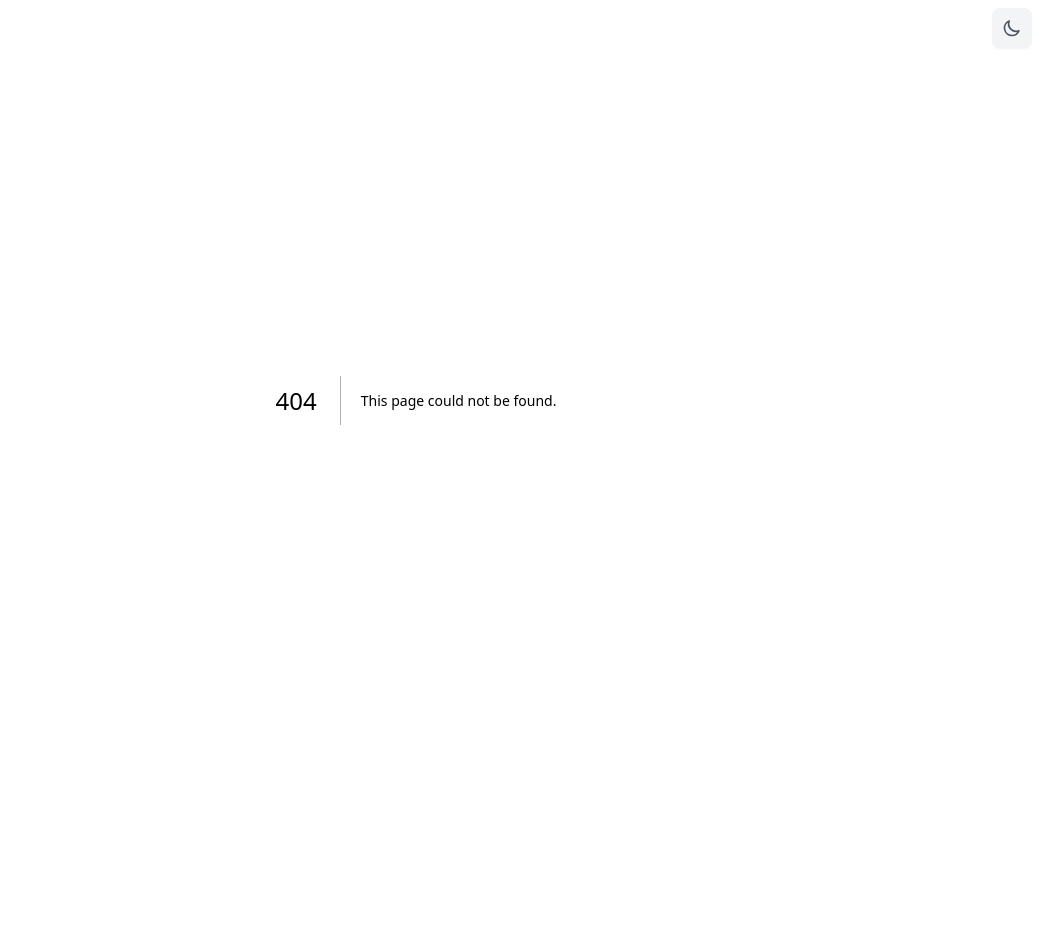
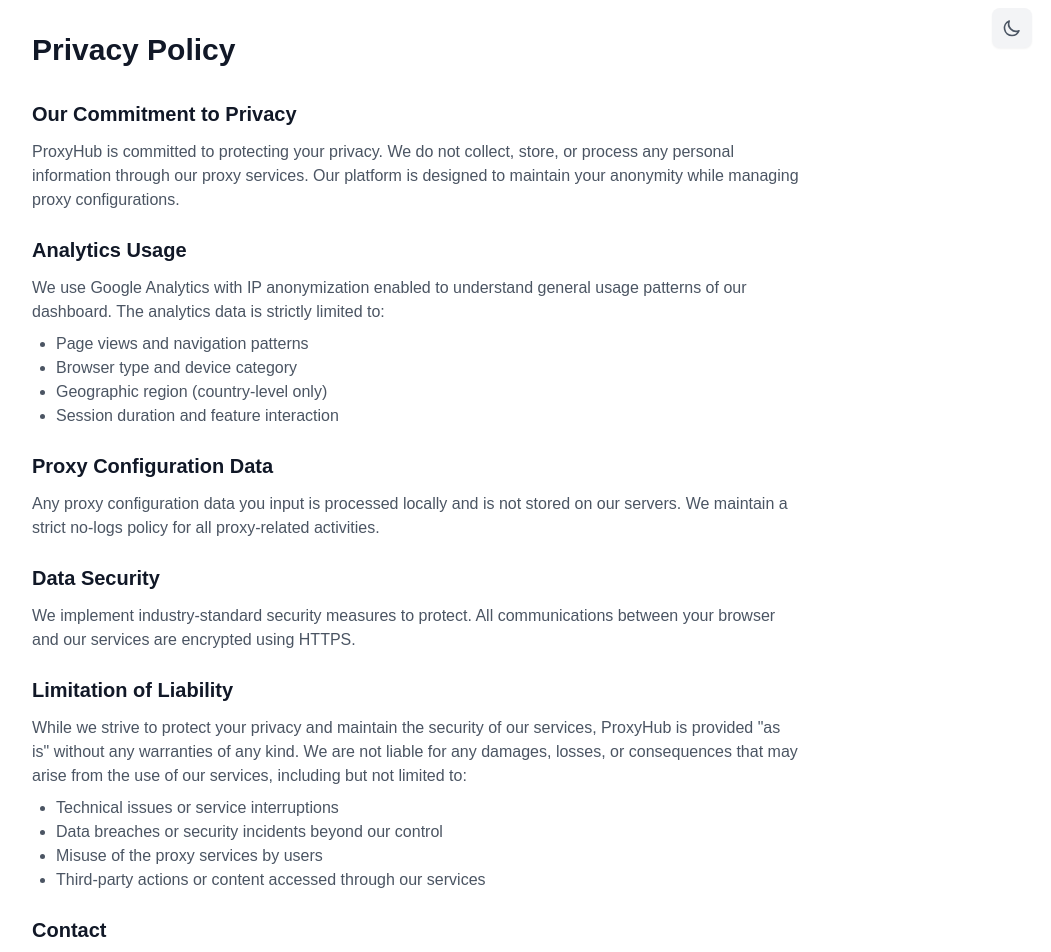
Before and after one commit to cube-root/proxyhub-dashboard, a Next.js app: page /privacy in a window 1280 px wide. Before the commit this address had no page. Shown: the top 952 px of the page, without its empty margins (224-1275 px from the left). Before the commit the page ends 800 px from the top, so only its background shows below. Built offline with nearby package versions, Linux system fonts and the light colour scheme.

Commit message:
landing page wip

```diff
--- a/package.json
+++ b/package.json
@@ -12,6 +12,7 @@
     "lint": "next lint"
   },
   "dependencies": {
+    "@next/third-parties": "^15.1.6",
     "lucide-react": "^0.473.0",
     "next": "15.1.5",
     "react": "^19.0.0",
--- a/src/app/page.tsx
+++ b/src/app/page.tsx
@@ -1,10 +1,11 @@
 "use client";
 import { ThemeToggle } from "@/components/ThemeToggle";
-
-// export const dynamic = "force-static";
+import { GoogleAnalytics } from "@next/third-parties/google";
 
 export default function Home() {
   return (
+    <>
+      <GoogleAnalytics gaId={process?.env?.NEXT_PUBLIC_GA_MEASUREMENT_ID!} />
       <div className="relative flex min-h-screen flex-col bg-white p-4 dark:bg-gray-900 text-gray-900 dark:text-white sm:p-6 md:p-8">
         {/* Header */}
         <header className="fixed top-0 left-0 right-0 z-50 flex items-center justify-between bg-white/80 px-4 py-3 backdrop-blur-sm dark:bg-gray-900/80 sm:px-6 md:px-8">
@@ -99,8 +100,8 @@
               </h2>
               <p className="mt-4 text-gray-600 dark:text-gray-300">
                 Debug your APIs like a pro with our open-source tunneling
-              solution. No more "works on my machine" drama! Experience seamless
-              API testing with real-time request interception.
+                solution. No more "works on my machine" drama! Experience
+                seamless API testing with real-time request interception.
               </p>
             </div>
 
@@ -122,19 +123,27 @@
                 </p>
                 <ul className="space-y-2 text-gray-600 dark:text-gray-300">
                   <li className="flex items-center gap-2">
-                  <span className="text-green-600 dark:text-green-400">✓</span>
+                    <span className="text-green-600 dark:text-green-400">
+                      ✓
+                    </span>
                     <span>Because who doesn't love free stuff?</span>
                   </li>
                   <li className="flex items-center gap-2">
-                  <span className="text-green-600 dark:text-green-400">✓</span>
+                    <span className="text-green-600 dark:text-green-400">
+                      ✓
+                    </span>
                     <span>No credit card required (we won't even ask!)</span>
                   </li>
                   <li className="flex items-center gap-2">
-                  <span className="text-green-600 dark:text-green-400">✓</span>
+                    <span className="text-green-600 dark:text-green-400">
+                      ✓
+                    </span>
                     <span>No hidden fees (we promise, pinky swear!)</span>
                   </li>
                   <li className="flex items-center gap-2">
-                  <span className="text-green-600 dark:text-green-400">✓</span>
+                    <span className="text-green-600 dark:text-green-400">
+                      ✓
+                    </span>
                     <span>No "premium" features held hostage</span>
                   </li>
                 </ul>
@@ -144,9 +153,9 @@
                     🎁 Want to Support Us?
                   </p>
                   <p className="mt-2 text-sm text-gray-600 dark:text-gray-300">
-                  While we're committed to keeping ProxyHub free, we won't stop
-                  you from buying us a coffee! (We've been told it's weird to
-                  refuse money 😅)
+                    While we're committed to keeping ProxyHub free, we won't
+                    stop you from buying us a coffee! (We've been told it's
+                    weird to refuse money 😅)
                   </p>
                   <p className="mt-1 text-sm italic text-gray-500 dark:text-gray-400">
                     **Plot twist: Cloud providers don't accept high-fives as
@@ -240,8 +249,16 @@
             >
               @abhisawesome
             </a>
+            <span className="text-gray-400 dark:text-gray-500">•</span>
+            <a
+              className="transition-colors hover:text-orange-500 dark:hover:text-orange-400"
+              href="/privacy"
+            >
+              Privacy Policy
+            </a>
           </div>
         </footer>
       </div>
+    </>
   );
 }
--- /dev/null
+++ b/src/app/privacy/page.tsx
@@ -0,0 +1,89 @@
+"use client";
+
+export default function Privacy() {
+  return (
+    <div className="min-h-screen bg-white p-4 dark:bg-gray-900 text-gray-900 dark:text-white sm:p-6 md:p-8">
+      <main className="mx-auto max-w-3xl">
+        <h1 className="text-3xl font-bold mb-8">Privacy Policy</h1>
+
+        <section className="space-y-6">
+          <div>
+            <h2 className="text-xl font-semibold mb-3">
+              Our Commitment to Privacy
+            </h2>
+            <p className="text-gray-600 dark:text-gray-300">
+              ProxyHub is committed to protecting your privacy. We do not
+              collect, store, or process any personal information through our
+              proxy services. Our platform is designed to maintain your
+              anonymity while managing proxy configurations.
+            </p>
+          </div>
+
+          <div>
+            <h2 className="text-xl font-semibold mb-3">Analytics Usage</h2>
+            <p className="text-gray-600 dark:text-gray-300">
+              We use Google Analytics with IP anonymization enabled to
+              understand general usage patterns of our dashboard. The analytics
+              data is strictly limited to:
+            </p>
+            <ul className="list-disc pl-6 mt-2 text-gray-600 dark:text-gray-300">
+              <li>Page views and navigation patterns</li>
+              <li>Browser type and device category</li>
+              <li>Geographic region (country-level only)</li>
+              <li>Session duration and feature interaction</li>
+            </ul>
+          </div>
+
+          <div>
+            <h2 className="text-xl font-semibold mb-3">
+              Proxy Configuration Data
+            </h2>
+            <p className="text-gray-600 dark:text-gray-300">
+              Any proxy configuration data you input is processed locally and is
+              not stored on our servers. We maintain a strict no-logs policy for
+              all proxy-related activities.
+            </p>
+          </div>
+
+          <div>
+            <h2 className="text-xl font-semibold mb-3">Data Security</h2>
+            <p className="text-gray-600 dark:text-gray-300">
+              We implement industry-standard security measures to protect. All
+              communications between your browser and our services are encrypted
+              using HTTPS.
+            </p>
+          </div>
+
+          <div>
+            <h2 className="text-xl font-semibold mb-3">
+              Limitation of Liability
+            </h2>
+            <p className="text-gray-600 dark:text-gray-300">
+              While we strive to protect your privacy and maintain the security
+              of our services, ProxyHub is provided "as is" without
+              any warranties of any kind. We are not liable for any damages,
+              losses, or consequences that may arise from the use of our
+              services, including but not limited to:
+            </p>
+            <ul className="list-disc pl-6 mt-2 text-gray-600 dark:text-gray-300">
+              <li>Technical issues or service interruptions</li>
+              <li>Data breaches or security incidents beyond our control</li>
+              <li>Misuse of the proxy services by users</li>
+              <li>
+                Third-party actions or content accessed through our services
+              </li>
+            </ul>
+          </div>
+
+          <div>
+            <h2 className="text-xl font-semibold mb-3">Contact</h2>
+            <p className="text-gray-600 dark:text-gray-300">
+              If you have any questions about our privacy practices, please
+              contact us through our GitHub repository.
+            </p>
+          </div>
+        </section>
+      </main>
+    </div>
+  );
+}
```
Also changed, not shown: 2 other files (tests, documents, lock files or other folders). Lines whose indentation alone changed are shown as unchanged.
